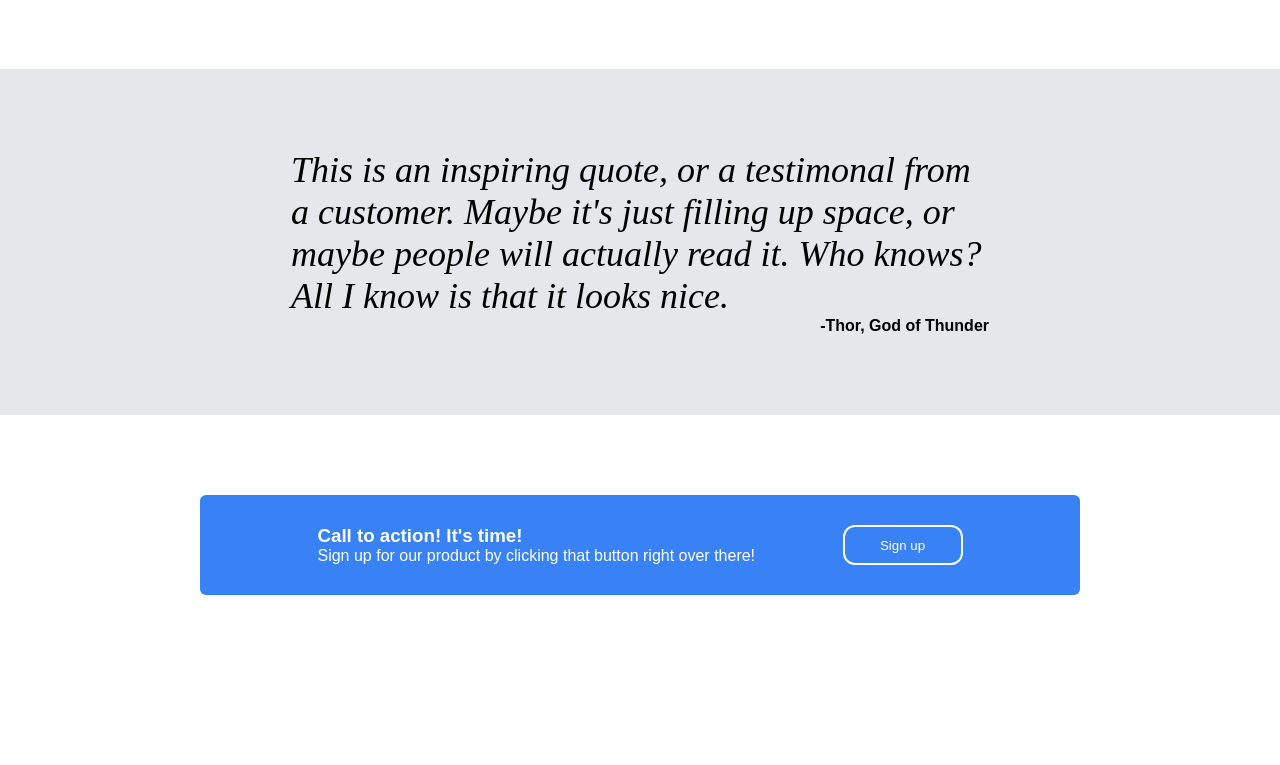
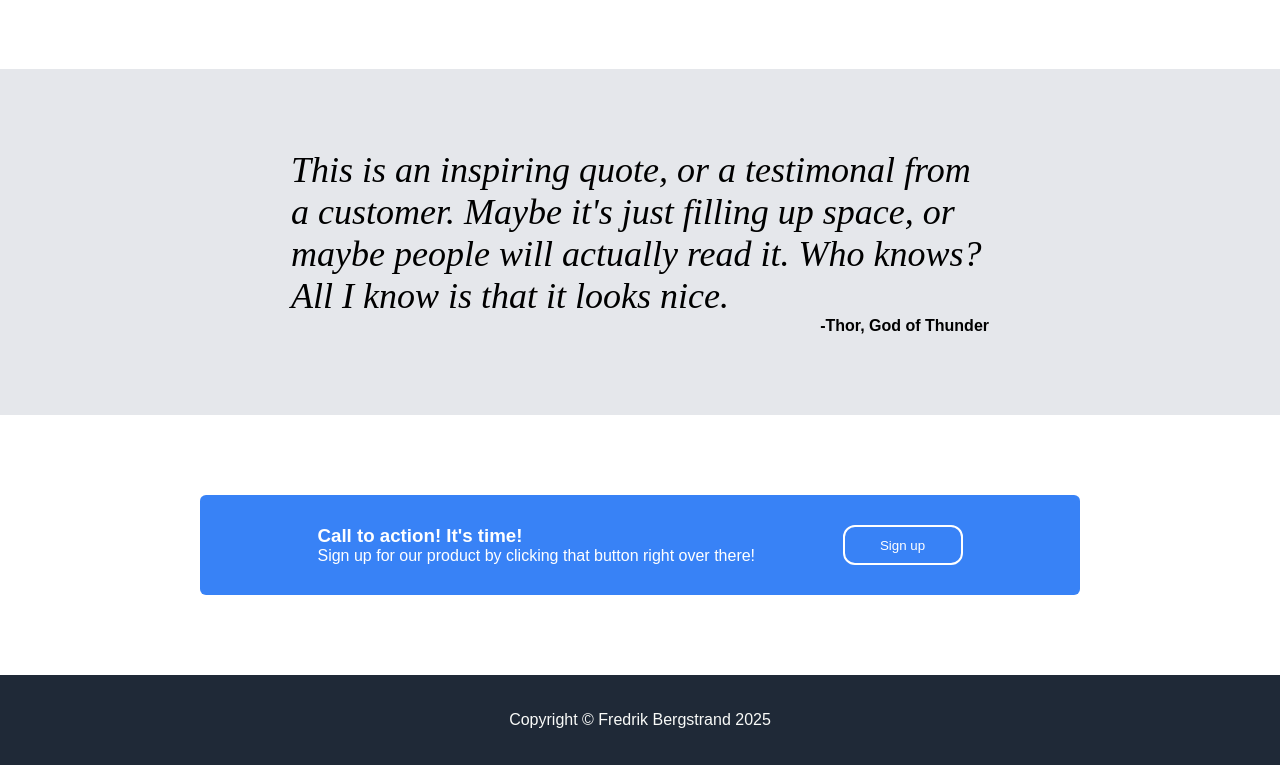
Before and after one commit to bergstrandfredrik/landingPage, a plain HTML site: page index.html in a window 1280 px wide. Shown: the part 773-1538 px from the top of the page. Before the commit the page ends 1448 px from the top, so only its background shows below. Drawn offline with Linux system fonts and the light colour scheme.

Commit message:
Add footer with css

```diff
--- a/index.html
+++ b/index.html
@@ -66,5 +66,8 @@
         </div>
       </div>
     </div>
+    <div class="footer-container">
+<p>Copyright &copy; Fredrik Bergstrand 2025</p>
+    </div>
   </body>
 </html>
--- a/styles.css
+++ b/styles.css
@@ -130,3 +130,9 @@ ul {
 .action-view > button {
   border: 2px solid white;
 }
+
+.footer-container {
+  text-align: center;
+  padding: 36px;
+  color: #f9faf8;
+}
```
